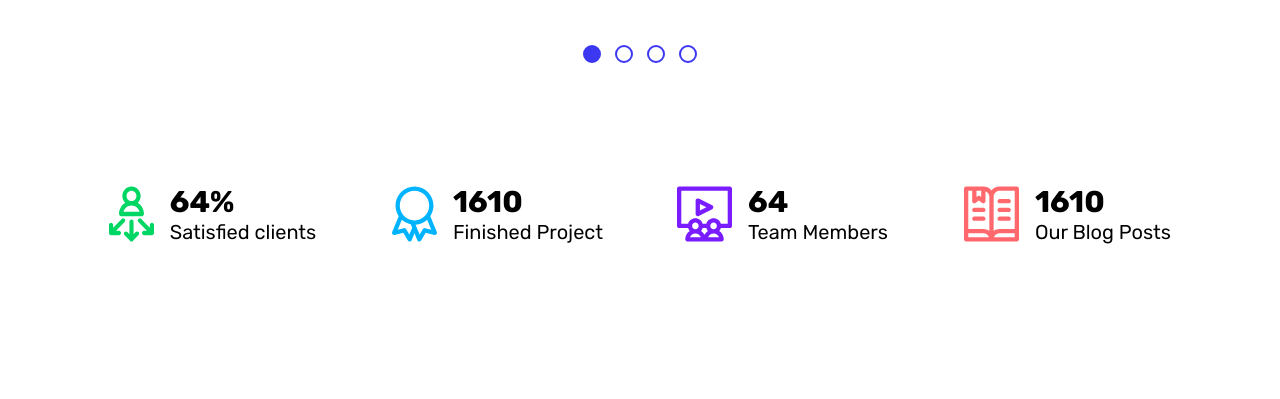
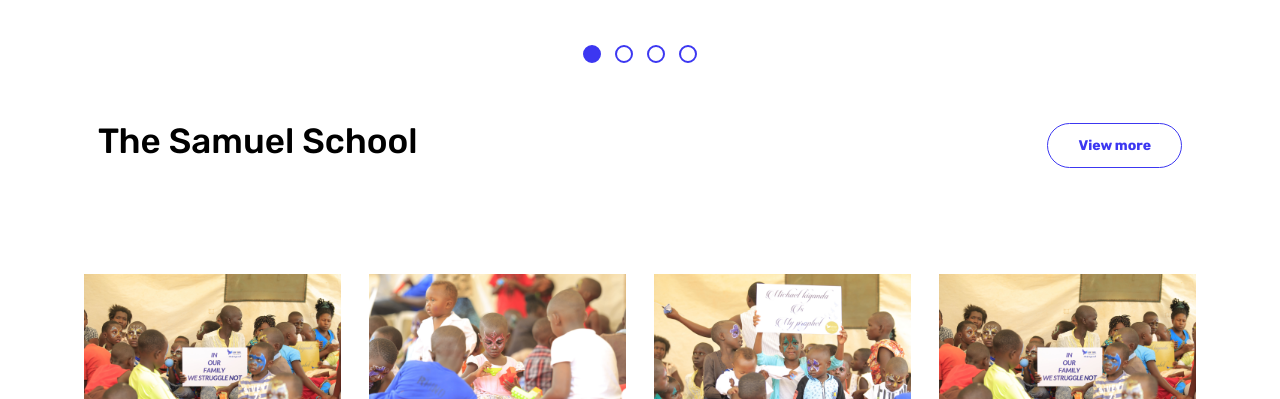
Before and after one commit to neelxie/starty, a website: page index.html in a window 1280 px wide. Shown: the part 2610-3009 px from the top of the page. Drawn offline with Linux system fonts and the light colour scheme.

Commit message:
Samule school section

```diff
--- a/index.html
+++ b/index.html
@@ -227,41 +227,39 @@
 					</div>
 				</div>
 				<div class="container">
-					<div class="row pt-5 mt-5 pb-5 mb-5">
-						<div class="col-sm-3">
-							<div class="d-flex py-3 my-3 my-lg-0 justify-content-center" data-aos="fade-down">
-								<img src="images/satisfied-client.svg" alt="satisfied-client" class="mr-3">
-								<div>
-									<h4 class="font-weight-bold text-dark mb-0"><span class="scVal">0</span>%</h4>
-									<h5 class="text-dark mb-0">Satisfied clients</h5>
+					<div class="container">
+						<div class="row mb-5">
+							<div class="col-sm-12">
+								<div class="d-sm-flex justify-content-between align-items-center mb-2">
+									<h3 class="font-weight-medium text-dark ">The Samuel School</h3>
+									<div><a href="#" class="btn btn-outline-primary">View more</a></div>
 								</div>
 							</div>
 						</div>
+					</div>
+					<div class="row pt-5 mt-5 pb-5 mb-5">
 						<div class="col-sm-3">
-							<div class="d-flex py-3 my-3 my-lg-0 justify-content-center" data-aos="fade-up">
-								<img src="images/finished-project.svg" alt="satisfied-client" class="mr-3">
-								<div>
-									<h4 class="font-weight-bold text-dark mb-0"><span class="fpVal">0</span></h4>
-									<h5 class="text-dark mb-0">Finished Project</h5>
-								</div>
+							<div class="d-flex justify-content-center" data-aos="fade-down">
+								<img src="images/sam1.JPG" alt="satisfied-client" class="mrisca">
+
 							</div>
 						</div>
 						<div class="col-sm-3">
-							<div class="d-flex py-3 my-3 my-lg-0 justify-content-center" data-aos="fade-down">
-								<img src="images/team-members.svg" alt="Team Members" class="mr-3">
-								<div>
-									<h4 class="font-weight-bold text-dark mb-0"><span class="tMVal">0</span></h4>
-									<h5 class="text-dark mb-0">Team Members</h5>
-								</div>
+							<div class="d-flex justify-content-center" data-aos="fade-up">
+								<img src="images/sam2.JPG" alt="satisfied-client" class="mrisca">
+
 							</div>
 						</div>
 						<div class="col-sm-3">
-							<div class="d-flex py-3 my-3 my-lg-0 justify-content-center" data-aos="fade-up">
-								<img src="images/our-blog-posts.svg" alt="Our Blog Posts" class="mr-3">
-								<div>
-									<h4 class="font-weight-bold text-dark mb-0"><span class="bPVal">0</span></h4>
-									<h5 class="text-dark mb-0">Our Blog Posts</h5>
-								</div>
+							<div class="d-flex justify-content-center" data-aos="fade-down">
+								<img src="images/sam3.JPG" alt="Team Members" class="mrisca">
+
+							</div>
+						</div>
+						<div class="col-sm-3">
+							<div class="d-flex justify-content-center" data-aos="fade-up">
+								<img src="images/sam1.JPG" alt="Our Blog Posts" class="mrisca">
+
 							</div>
 						</div>
 					</div>
```
Also changed, not shown: css/style.css, images/025A7657-min.JPG (added), images/037A7082-min.JPG (added), images/_MG_8514-min.JPG (added), images/_MG_8597-min.JPG (added), images/sam1.JPG (added), images/sam2.JPG (added), images/sam3.JPG (added).
